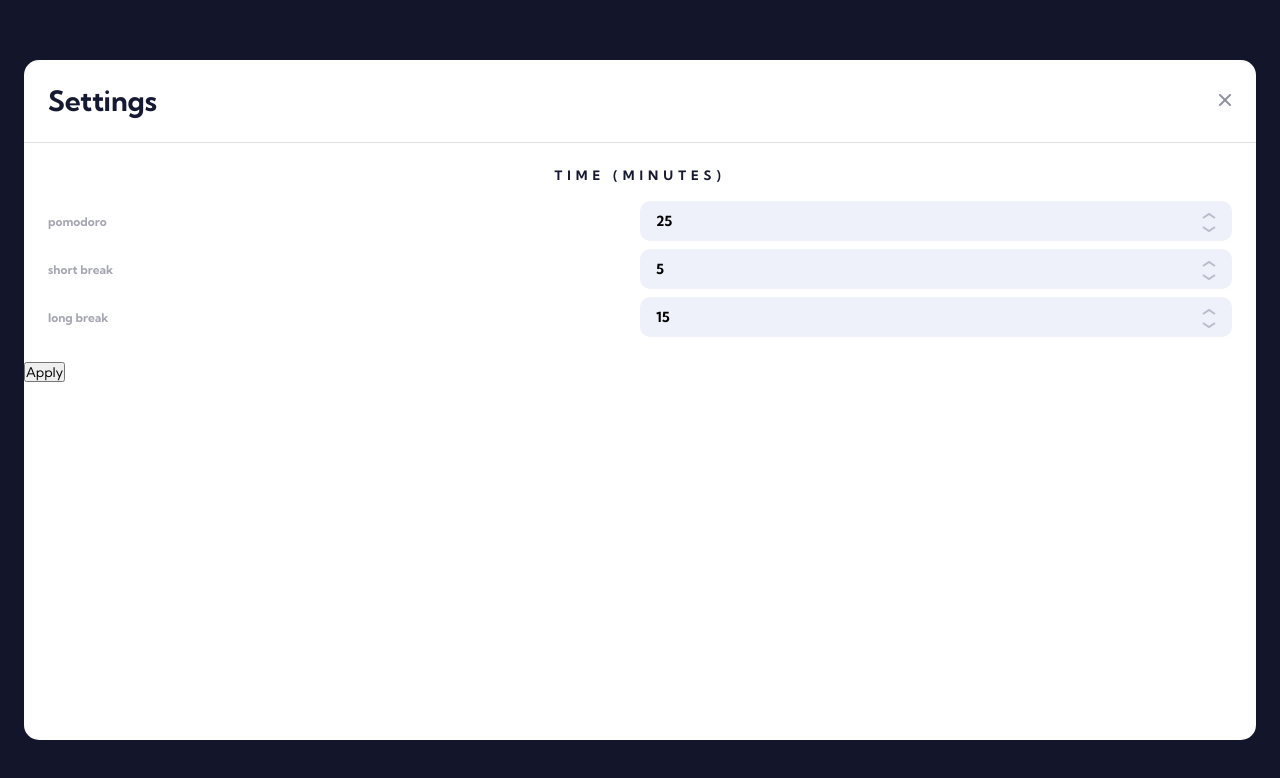
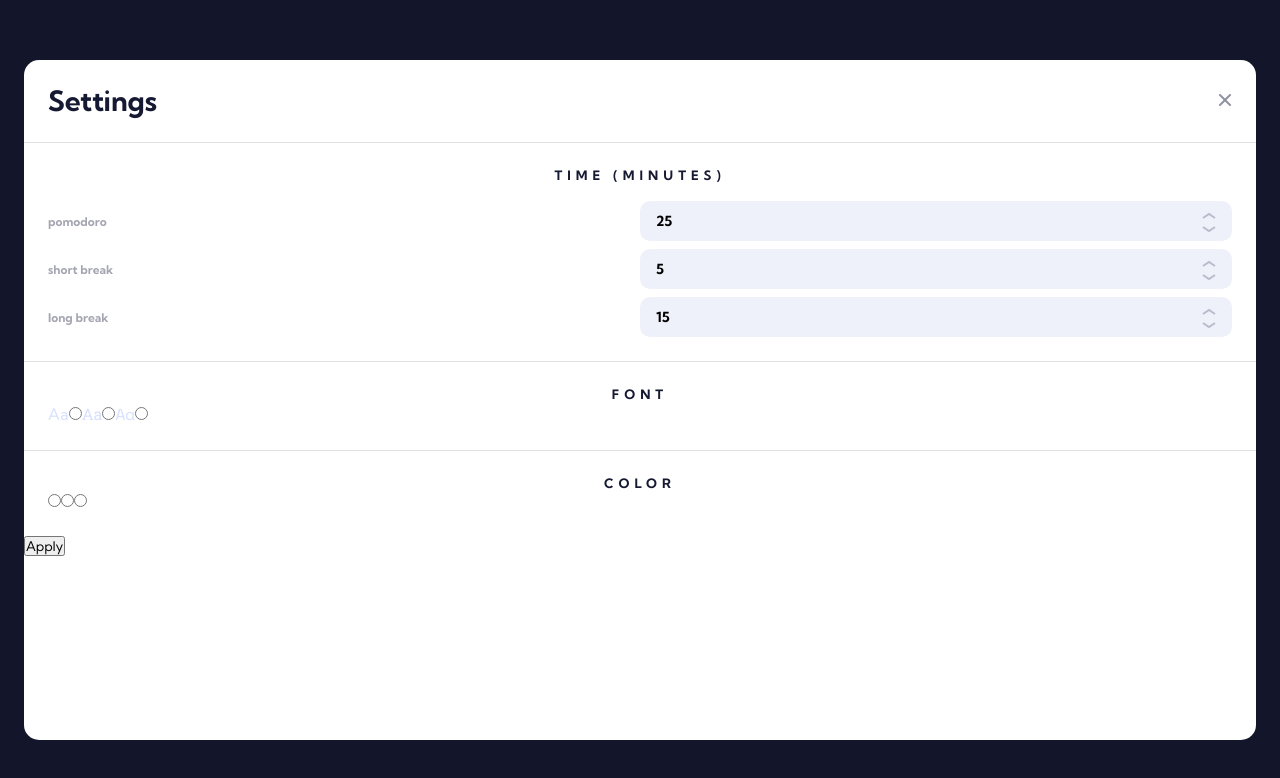
Before and after one commit to ryanbradley-webdev/pomodoro, a React (Vite) app: page / in a window 1280 px wide. Both pictures are taken after a click on the button 640 px from the left and 710 px from the top of the page. Shown: the top 778 px of the page. Built offline with nearby package versions, Linux system fonts and the light colour scheme.

Commit message:
Add RadioInputs component to handle font and color settings.

```diff
--- /dev/null
+++ b/src/components/RadioInput/RadioInput.tsx
@@ -0,0 +1,42 @@
+export default function RadioInput({
+  options,
+  type
+}: {
+  options: string[]
+  type: 'font' | 'color'
+}) {
+  const Input = ({ option }: { option: string }) => (
+    <label
+      htmlFor={option}
+    >
+
+      {type === 'font' && (
+        <span
+          style={{
+            fontFamily: option
+          }}
+        >
+          Aa
+        </span>
+      )}
+
+      <input
+        type="radio"
+        name={type}
+        id={option}
+      />
+    </label>
+  )
+
+  return (
+    <div>
+
+      {options.map(option => (
+        <Input
+          option={option}
+        />
+      ))}
+
+    </div>
+  )
+}
--- a/src/components/SettingsModal/SettingsModal.tsx
+++ b/src/components/SettingsModal/SettingsModal.tsx
@@ -2,6 +2,7 @@ import { Dispatch, SetStateAction, useEffect, useState } from "react"
 import styles from './SettingsModal.module.css'
 import CloseIcon from "../../assets/CloseIcon"
 import NumericInput from "../NumericInput/NumericInput"
+import RadioInput from "../RadioInput/RadioInput"
 
 export default function SettingsModal({
   visible,
@@ -88,6 +89,32 @@ export default function SettingsModal({
 
         </div>
 
+        <div>
+
+          <h4>
+            FONT
+          </h4>
+
+          <RadioInput
+            options={['Kumbh Sans', 'Roboto Slab', 'Space Mono']}
+            type="font"
+          />
+
+        </div>
+
+        <div>
+
+          <h4>
+            COLOR
+          </h4>
+
+          <RadioInput
+            options={['orange', 'teal', 'purple']}
+            type="color"
+          />
+
+        </div>
+
         <button
           onClick={applySettings}
         >
```
